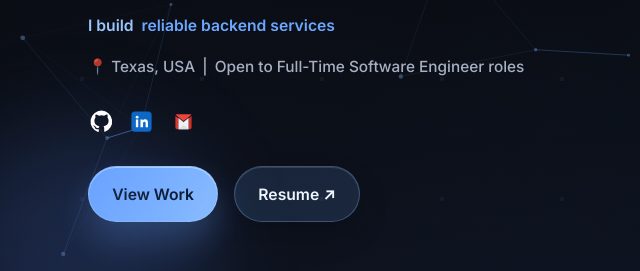
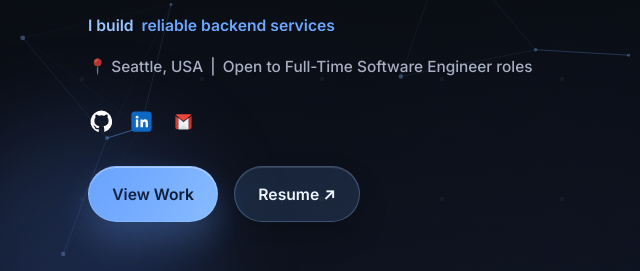
Before and after one commit to sushmithabungatavula/sushmithabungatavula-portfolio, a plain HTML site: page index.html in a window 1280 px wide. Shown: the part 483-754 px from the top of the page, 0-640 px from the left. Drawn offline with Linux system fonts and the light colour scheme.

Commit message:
Change location from Texas to Seattle

```diff
--- a/index.html
+++ b/index.html
@@ -64,7 +64,7 @@
             </span>
           </p>
           <p class="hero-kicker-line">
-            <span>📍 Texas, USA</span>
+            <span>📍 Seattle, USA</span>
             <span>|</span>
             <span>Open to Full-Time Software Engineer roles</span>
           </p>
```
